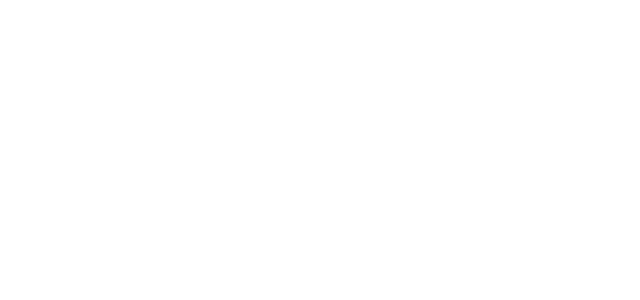
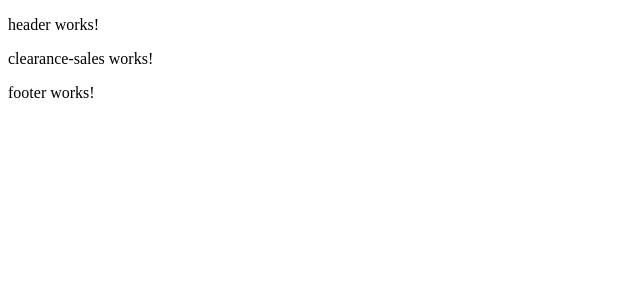
Before and after one commit to daposta/fashion-afrik-public, an Angular app: page /clearance in a window 1280 px wide. Before the commit this address led to /. Shown: the top 300 px of the page, without its empty margins (0-640 px from the left). Built offline with nearby package versions, Linux system fonts and the light colour scheme.

Commit message:
other routes

```diff
--- a/src/app/components/category-detail/category-detail.component.html
+++ b/src/app/components/category-detail/category-detail.component.html
@@ -1,3 +1,7 @@
+ <app-header></app-header>
+
 <p>
   category-detail works!
 </p>
+
+<app-footer></app-footer>
--- a/src/app/components/clearance-sales/clearance-sales.component.html
+++ b/src/app/components/clearance-sales/clearance-sales.component.html
@@ -1,3 +1,5 @@
-<p>
+ <app-header></app-header>
+ <p>
   clearance-sales works!
 </p>
+<app-footer></app-footer>
--- a/src/app/components/product-detail/product-detail.component.html
+++ b/src/app/components/product-detail/product-detail.component.html
@@ -1,3 +1,6 @@
+ <app-header></app-header>
+
 <p>
   product-detail works!
 </p>
+<app-footer></app-footer>
--- a/src/app/components/store-detail/store-detail.component.html
+++ b/src/app/components/store-detail/store-detail.component.html
@@ -1,3 +1,7 @@
+<app-header></app-header>
 <p>
   store-detail works!
 </p>
+
+
+<app-footer></app-footer>
```
Also changed, not shown: src/app/app.module.ts (+5 -2 lines).
